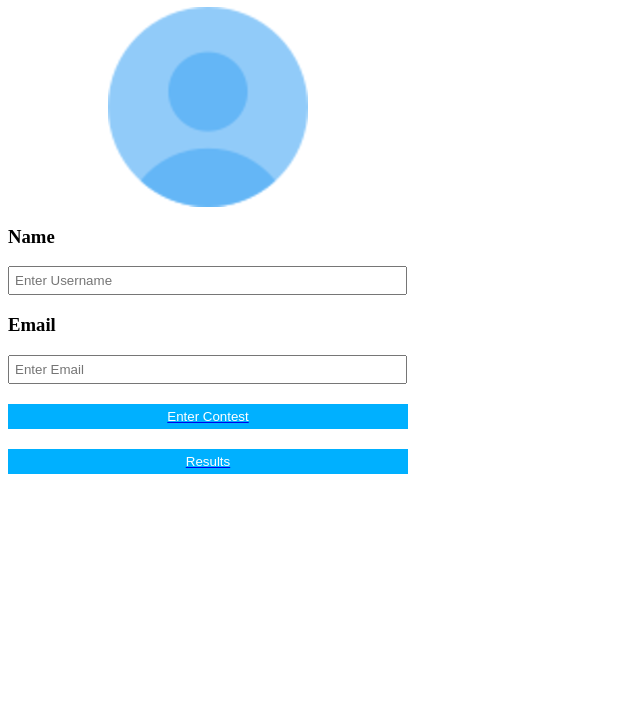
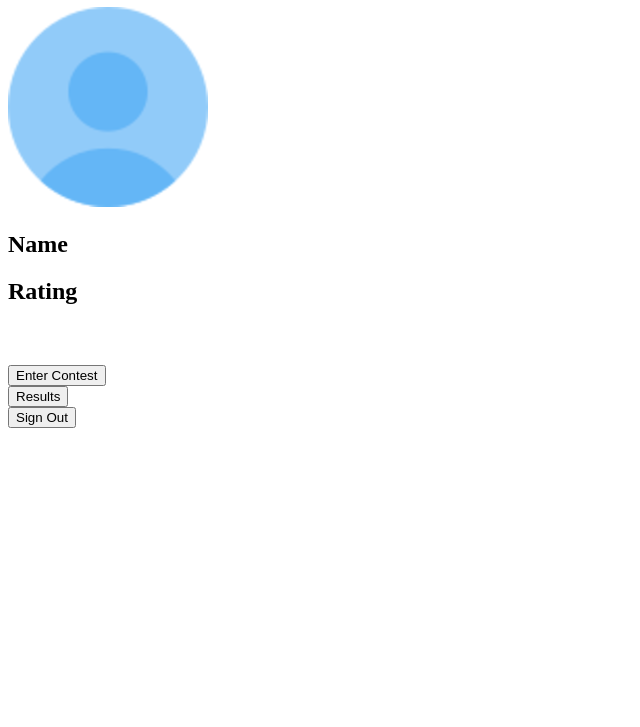
Before and after one commit to gjain-7/alternate-days-of-cp, a browser extension: page dashBoard.html in a window 1280 px wide. Shown: the part 73-800 px from the top of the page, without its empty margins (0-640 px from the left). Drawn offline with Linux system fonts and the light colour scheme; files that its build step writes are made by us from their sources; files whose address does not match are found by name.

Commit message:
Update dashBoard.html

```diff
--- a/dashBoard.html
+++ b/dashBoard.html
@@ -2,18 +2,19 @@
 <html>
     <head>
         <title>Project for DSC</title>
-        <link rel ="stylesheet" href="dashBoard.css">
+        <link rel ="stylesheet" href="popup2.css">
+        <script src="timer.js"></script>
+
     </head>
     <body>
         <h1>Alternate days of CP</h1>
         <img src="icon_200.png">
-        <h3>Name</h3>
-        <input type ="text" id= "name" placeholder="Enter Username">
-        <h3>Email</h3>
-        <input type="text" id="email" placeholder="Enter Email"><br>
-
-        <a href="questionBoard.html"><button type="button" id="enter" >Enter Contest</button></a>
-        <a href="leaderBoard.html"><button type="button" id="results">Results</button></a>
-
+        <h2>Name</h2>
+        <h2>Rating</h2>
+        <h3 id='timer'> <br></h3>
+        <button type="button" id="contest">Enter Contest</button><br>
+        <button type="button" id="results">Results</button><br>
+        <button type="button" id="signOut" ">Sign Out</button>
+        <script src="popup2.js"></script>
     </body>
 </html>
```
